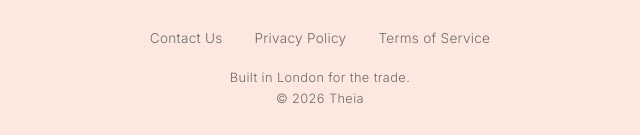
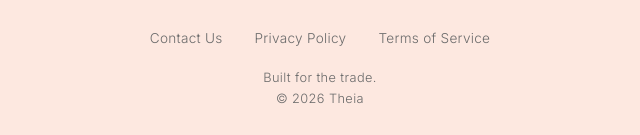
Before and after one commit to joe-from-berkeley/theia-website, a plain HTML site: page index.html in a window 1280 px wide. Shown: the part 662-797 px from the top of the page, 320-960 px from the left. Drawn offline with nearby package versions, Linux system fonts and the light colour scheme.

Commit message:
new website footer

```diff
--- a/index.html
+++ b/index.html
@@ -211,7 +211,7 @@
             <a href="/terms">Terms of Service</a>
         </nav>
         <p class="footer-note">
-            Built in London for the trade.
+            Built for the trade.
             <span>&copy; 2026 Theia</span>
         </p>
     </footer>
```
